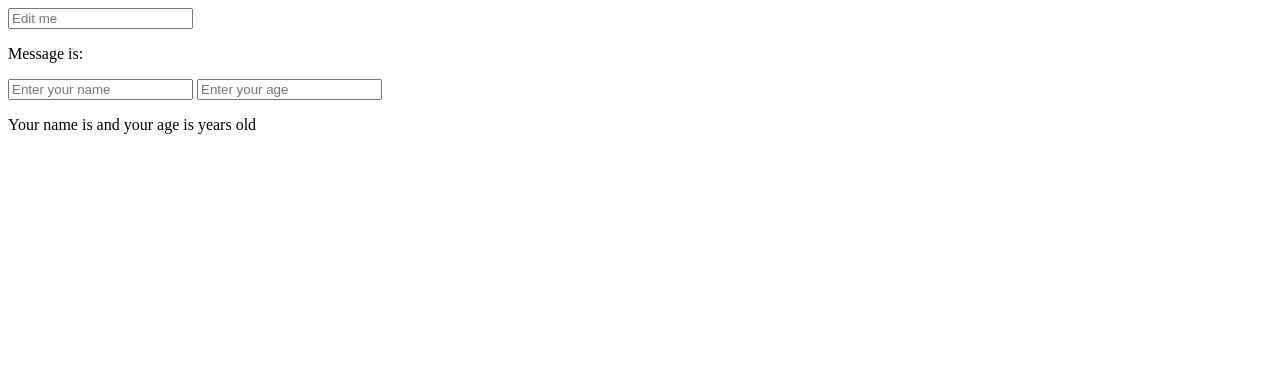
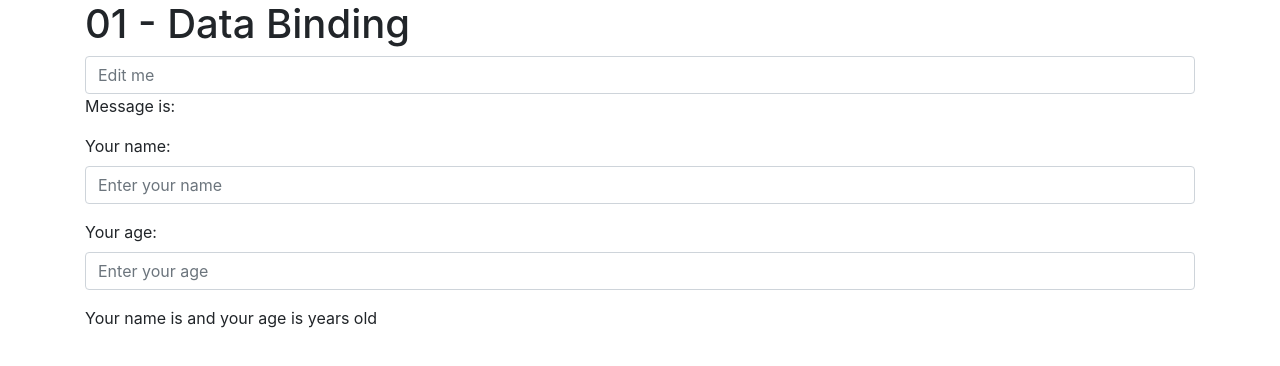
Before and after one commit to dmontielfdez/Vue.js---Examples, a plain HTML site: page 01 - Data Binding/index.html in a window 1280 px wide. Drawn offline with nearby package versions, Linux system fonts and the light colour scheme.

Commit message:
Add Bootstrap

```diff
--- a/01 - Data Binding/index.html
+++ b/01 - Data Binding/index.html
@@ -5,19 +5,29 @@
     <meta name="viewport"
           content="width=device-width, user-scalable=no, initial-scale=1.0, maximum-scale=1.0, minimum-scale=1.0">
     <meta http-equiv="X-UA-Compatible" content="ie=edge">
-    <title>Document</title>
+    <title>01 - Data Binding</title>
+    <link rel="stylesheet" href="https://maxcdn.bootstrapcdn.com/bootstrap/4.0.0/css/bootstrap.min.css"
+          integrity="sha384-Gn5384xqQ1aoWXA+058RXPxPg6fy4IWvTNh0E263XmFcJlSAwiGgFAW/dAiS6JXm" crossorigin="anonymous">
+
 </head>
 <body>
 <script src="https://cdn.jsdelivr.net/npm/vue"></script>
 
-<div id="app">
-    <input type="text" v-model="message" placeholder="Edit me">
-    <p>Message is: {{ message }}</p>
+<div id="app" class="container">
+    <h1>01 - Data Binding</h1>
+    <input type="text" v-model="message" placeholder="Edit me" class="form-control">
+    <p>Message is: <strong>{{ message }}</strong></p>
 
-    <input type="text" v-model="user.name" placeholder="Enter your name">
-    <input type="text" v-model="user.age" placeholder="Enter your age">
+    <div class="form-group">
+        <label for="name">Your name:</label>
+        <input type="text" class="form-control" id="name" placeholder="Enter your name" v-model="user.name">
+    </div>
+    <div class="form-group">
+        <label for="age">Your age:</label>
+        <input type="text" class="form-control" id="age" placeholder="Enter your age" v-model="user.age">
+    </div>
 
-    <p>Your name is {{user.name}} and your age is {{user.age}} years old</p>
+    <p>Your name is <strong>{{user.name}}</strong> and your age is <strong>{{user.age}}</strong> years old</p>
 </div>
 
 <script>
```
